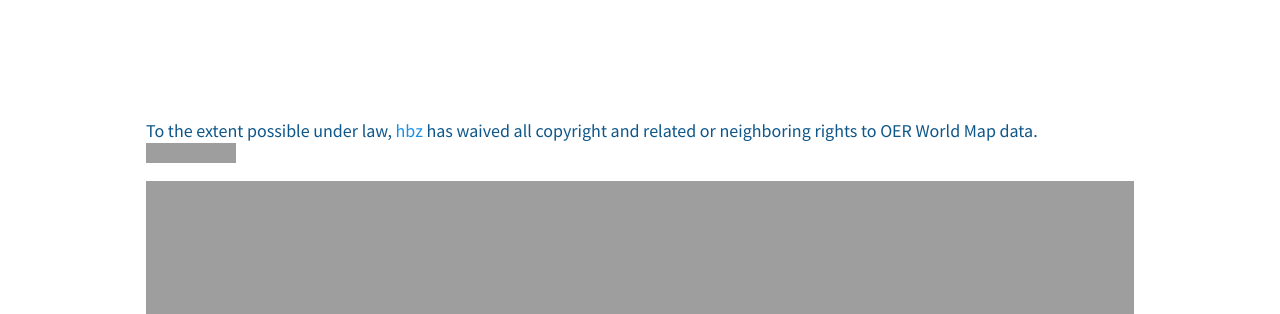
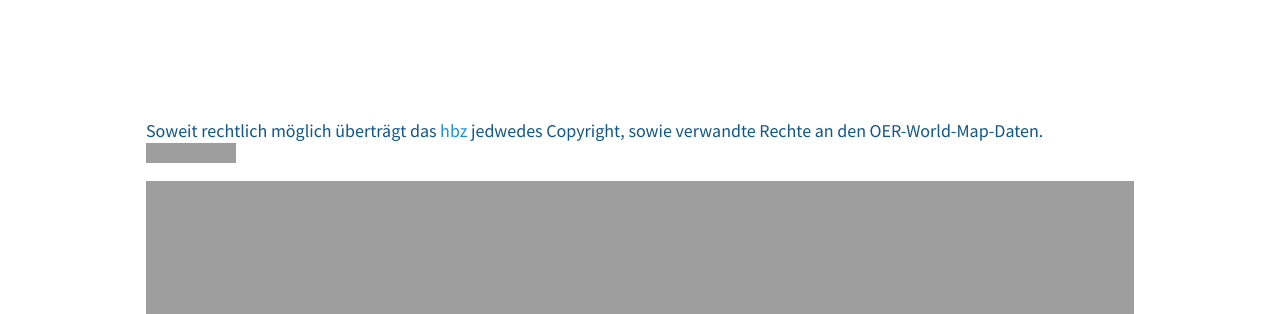
Before and after one commit to hbz/oerworldmap-ui, a Jekyll site: the page built from docs/api.de.md, in a window 1280 px wide. Shown: the top 314 px of the page. Built offline with Jekyll 4.4.1, drawn with Linux system fonts in a browser that asks for light colours; nearby versions of some CDN libraries; comment, search, counter and statistics services are not loaded; a style sheet for code colours, icons or effects is not loaded; grey boxes are pictures that could not be loaded.

Commit message:
New translations api.md (German)

```diff
--- a/docs/api.de.md
+++ b/docs/api.de.md
@@ -2,8 +2,8 @@
 title: API-Dokumentation
 ---
 <p xmlns:dct="http://purl.org/dc/terms/">
-  To the extent possible under law, <a rel="dct:publisher"
-     href="https://www.hbz-nrw.de/"> <span property="dct:title">hbz</span></a> has waived all copyright and related or neighboring rights to <span property="dct:title">OER World Map data</span>. <a rel="license"
+  Soweit rechtlich möglich überträgt das <a rel="dct:publisher"
+      href="https://www.hbz-nrw.de/"> <span property="dct:title">hbz</span></a> jedwedes Copyright, sowie verwandte Rechte <span property="dct:title">an den OER-World-Map-Daten</span>. <a rel="license"
      href="http://creativecommons.org/publicdomain/zero/1.0/"> <img src="http://i.creativecommons.org/p/zero/1.0/88x31.png" style="border-style: none;" alt="CC0" /> </a>
 </p> <iframe enable-annotation src="/resource/urn:uuid:29056e88-727b-407e-b00a-16df279ac506.json?disposition=inline" style="border: 0; width: 100%;" onload="this.style.height=this.contentDocument.body.scrollHeight +'px';"></iframe>
 
```
